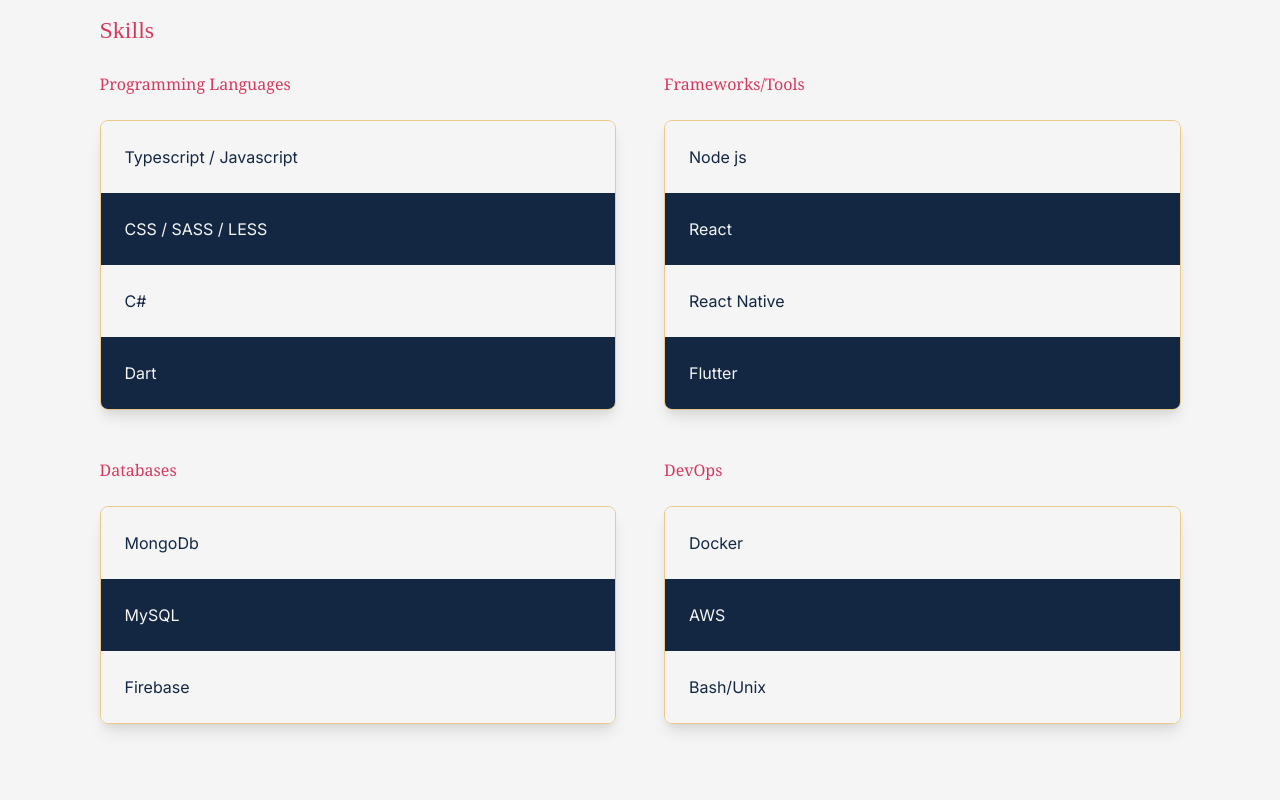
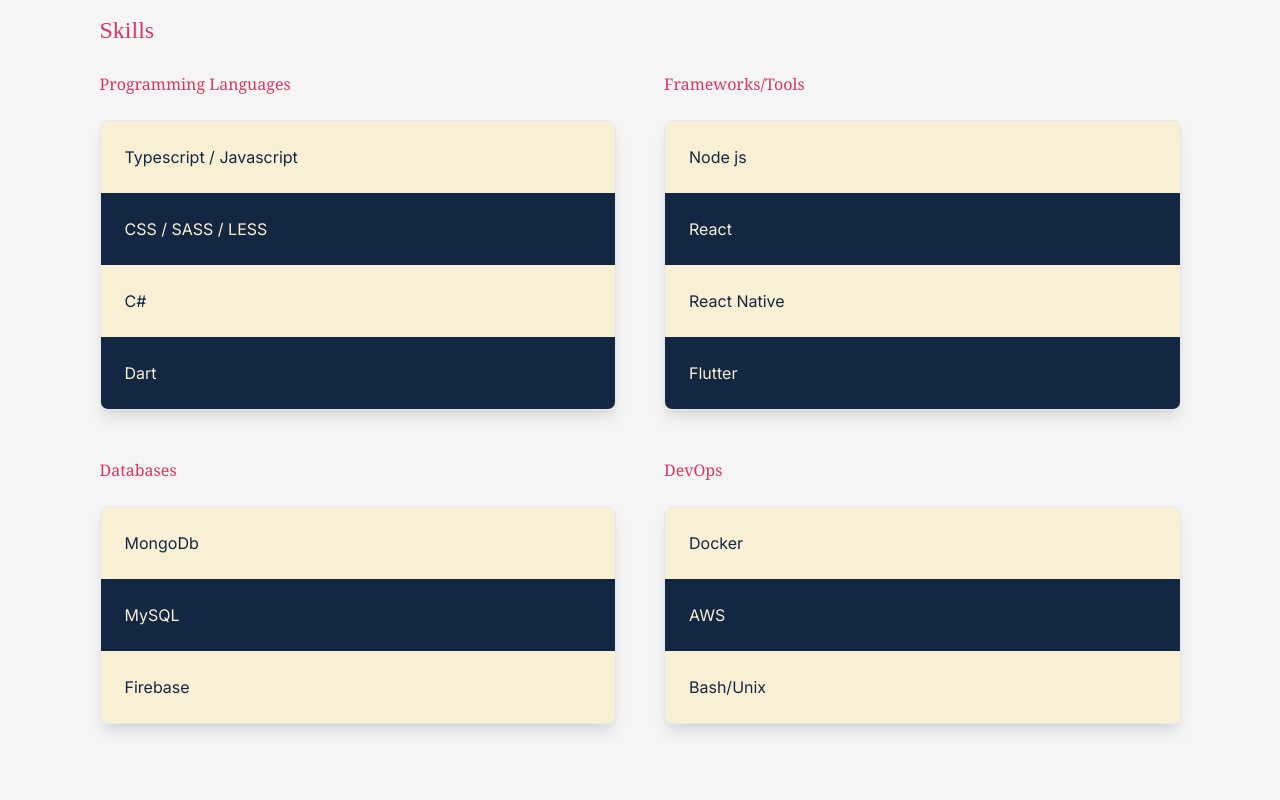
Before and after one commit to CristobalSalazar/next-site, a Next.js app: page / in a window 1280 px wide. Shown: the part 1040-1840 px from the top of the page. Built offline with nearby package versions, Linux system fonts and the light colour scheme; a web font is replaced by a local one.

Commit message:
changed style

```diff
--- a/src/components/PopList.tsx
+++ b/src/components/PopList.tsx
@@ -4,13 +4,13 @@
 }
 export default function PopList({ items, showAnimation = true }: PopListProps) {
   return (
-    <ul className="w-full mx-auto rounded-lg overflow-hidden sm:m-0 shadow-lg border border-primary">
+    <ul className="w-full mx-auto overflow-hidden border rounded-lg shadow-lg sm:m-0">
       {items.map((item, index) => (
         <li
           className={`p-6 text-left ${
             index % 2 === 0
-              ? "bg-light text-dark hover:bg-secondary"
-              : "bg-dark text-light hover:bg-gray-700"
+              ? "bg-secondary text-dark hover:bg-primary"
+              : "bg-dark text-secondary hover:bg-gray-600"
           } md:rounded transition-colors duration-300`}
           key={index}
         >
```
